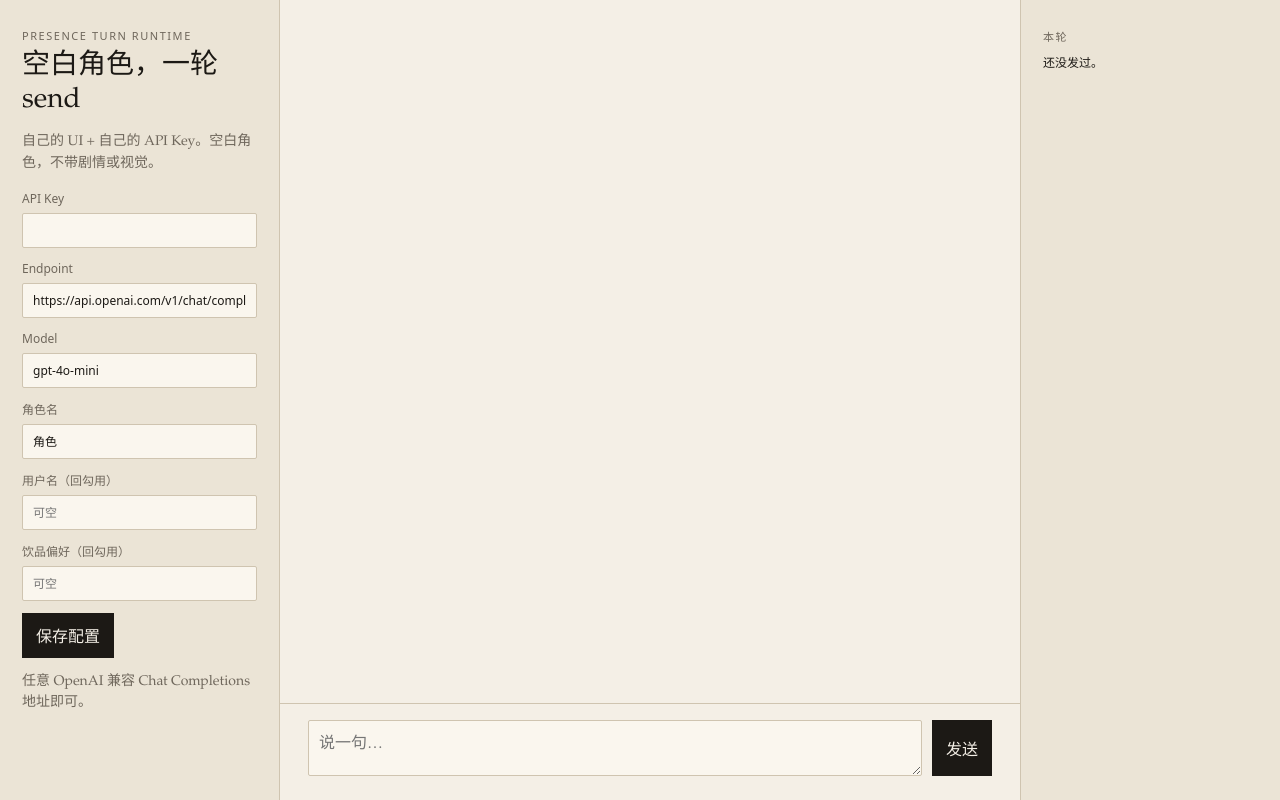
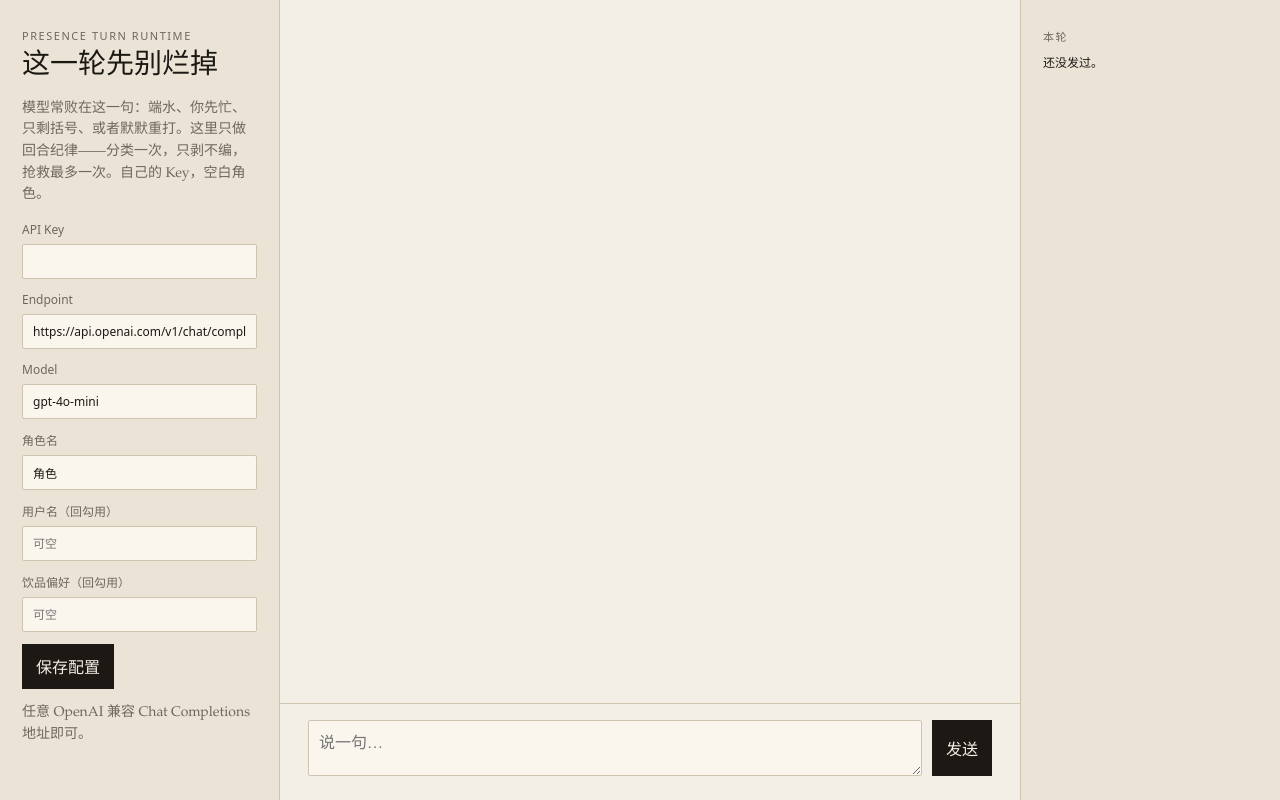
Before and after one commit to winghamlorean-ctrl/presence-turn-runtime, a website built with Vite: page index.html in a window 1280 px wide. Built offline with nearby package versions, Linux system fonts and the light colour scheme.

Commit message:
Write a sharper public description of the turn discipline.

```diff
--- a/index.html
+++ b/index.html
@@ -10,9 +10,9 @@
     <div class="app">
       <aside class="rail">
         <p class="kicker">Presence Turn Runtime</p>
-        <h1>空白角色，一轮 send</h1>
+        <h1>这一轮先别烂掉</h1>
         <p class="lede">
-          自己的 UI + 自己的 API Key。空白角色，不带剧情或视觉。
+          模型常败在这一句：端水、你先忙、只剩括号、或者默默重打。这里只做回合纪律——分类一次，只剥不编，抢救最多一次。自己的 Key，空白角色。
         </p>
 
         <label>
```
Also changed, not shown: package.json (+4 -3 lines), README.md.
